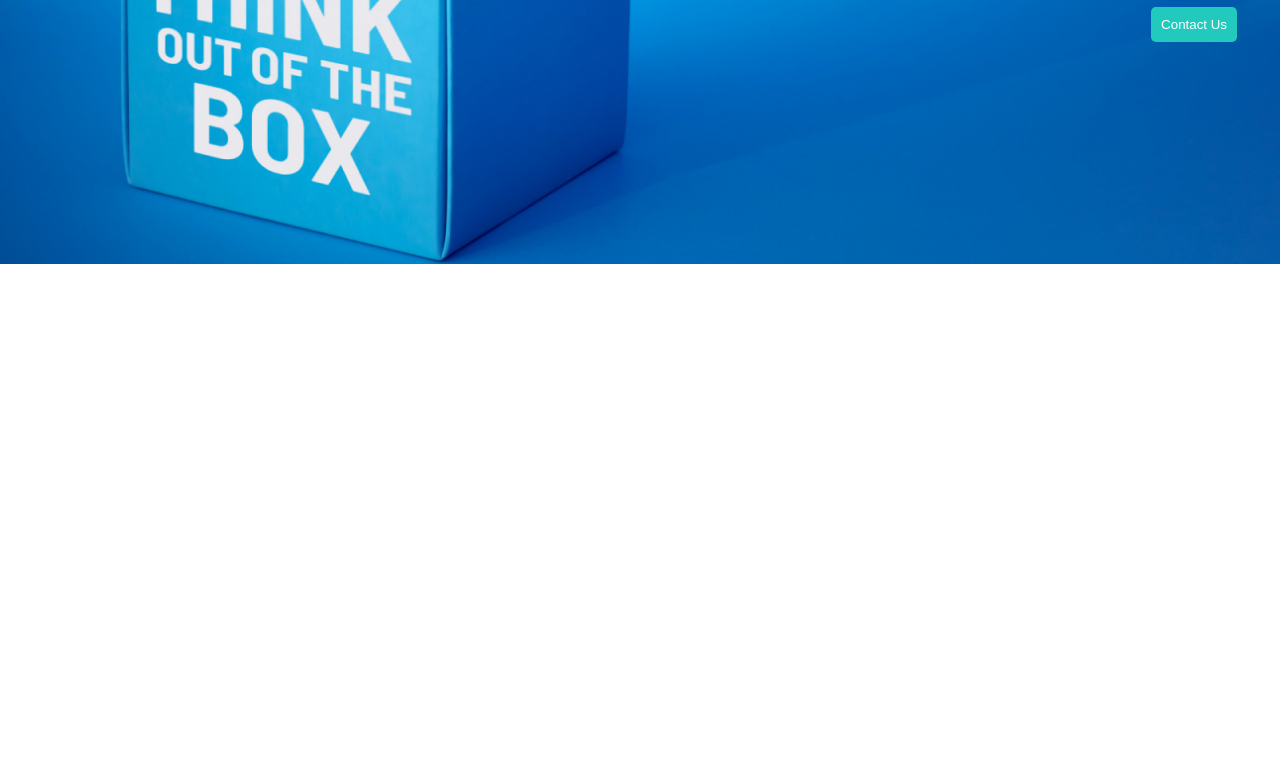
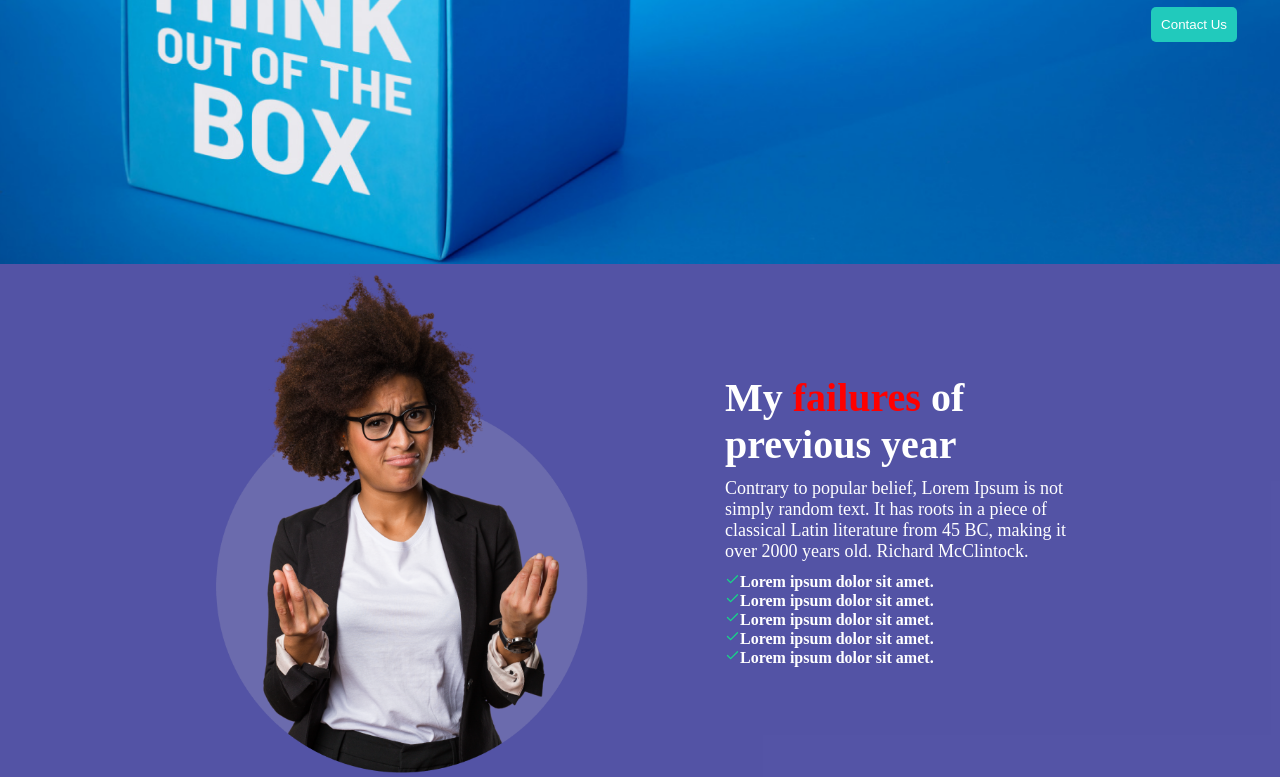
Before and after one commit to Tanay91/practice-repo, a plain HTML site: page index.html in a window 1280 px wide. Shown: the part 536-1313 px from the top of the page. Before the commit the page ends 800 px from the top, so only its background shows below. Drawn offline with Linux system fonts and the light colour scheme.

Commit message:
info done

```diff
--- a/index.html
+++ b/index.html
@@ -17,7 +17,24 @@
     </div>
 
    </header>
-   <main></main>
+   <main>
+    <div class="info-container">
+        <div class="info-container-pic">
+            <img class="image" src="./images/person.png" alt="">
+        </div>
+        <div class="info-of-container">
+            <h1 class="headline">My <span class="fail">failures</span> of previous year</h1>
+            <p class="head-info">Contrary to popular belief, Lorem Ipsum is not simply random text. It has roots in a piece of classical Latin literature from 45 BC, making it over 2000 years old. Richard McClintock.</p>
+            <ol class="info-list">
+                <li><img class="sign" src="./check 1.svg" alt="">Lorem ipsum dolor sit amet.</li>
+                <li><img class="sign" src="./check 1.svg" alt="">Lorem ipsum dolor sit amet.</li>
+                <li><img class="sign" src="/check 1.svg" alt="">Lorem ipsum dolor sit amet.</li>
+                <li><img class="sign" src="/check 1.svg" alt="">Lorem ipsum dolor sit amet.</li>
+                <li><img class="sign" src="/check 1.svg" alt="">Lorem ipsum dolor sit amet.</li>
+            </ol>
+        </div>
+    </div>
+   </main>
    <footer></footer>
 
 </body>
--- a/style/index.css
+++ b/style/index.css
@@ -36,3 +36,43 @@
     border-radius: 5px;
 
 }
+.info-container{
+    display: flex;
+    align-items: center;
+    justify-content: space-around;
+    background-color:rgba(65, 65, 156,0.9);
+
+    color: white;
+}
+.image{
+    width: 400px;
+    margin-left: 200px;
+
+
+}
+.info-of-container{
+    margin-left: 100px;
+    padding: 20px;
+}
+.headline{
+    padding:5px;
+    margin-right: 50%;
+    font-size: 40px;
+}
+.head-info{
+    padding:5px;
+    margin-right: 30%;
+    font-size: 18px;
+}
+.info-list{
+    padding: 5px;
+    font-weight: bold;
+    list-style: none;
+
+}
+.fail{
+    color: red;
+}
+.sign{
+    width: 15px;
+}
```
Also changed, not shown: check 1.svg (added).
